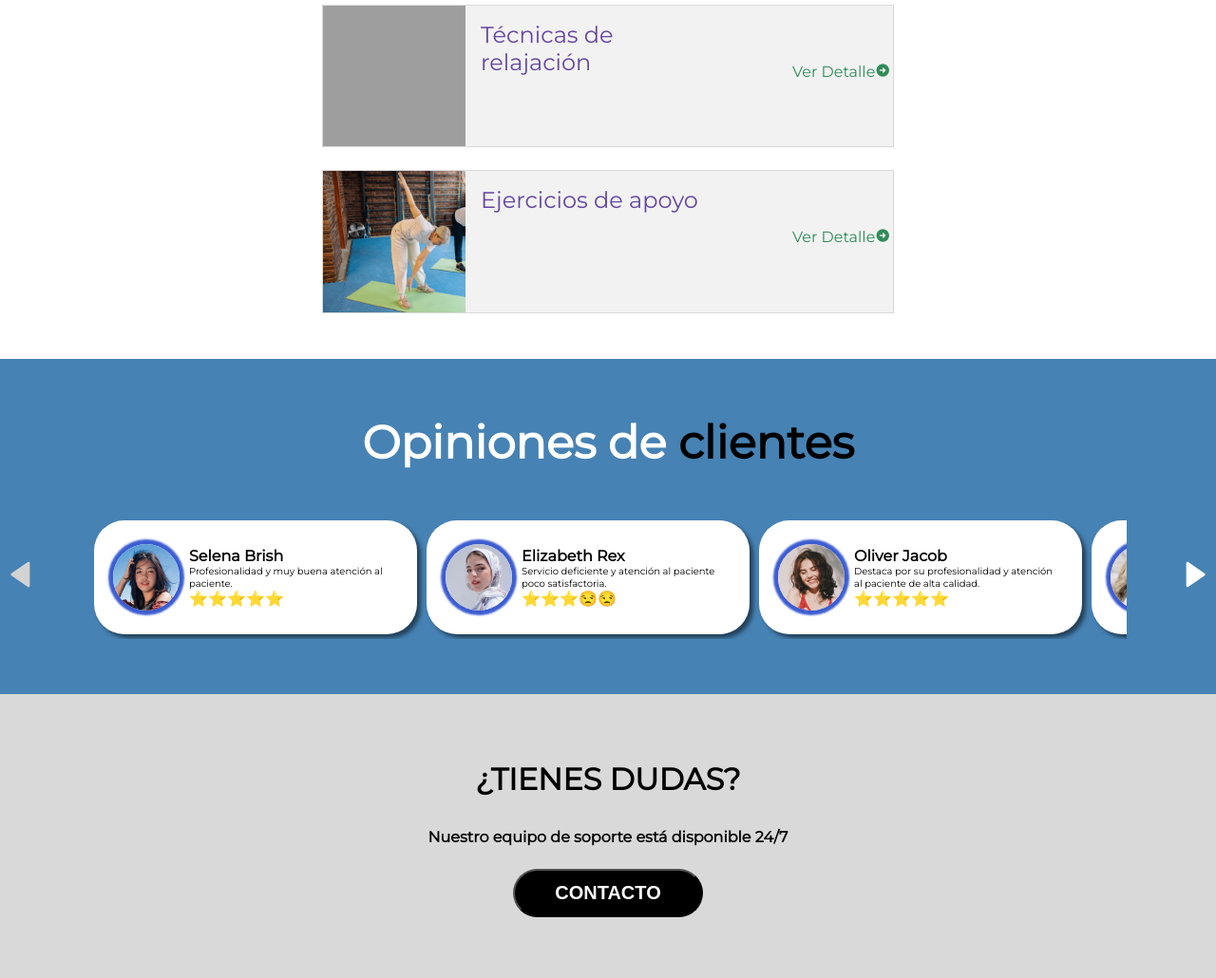
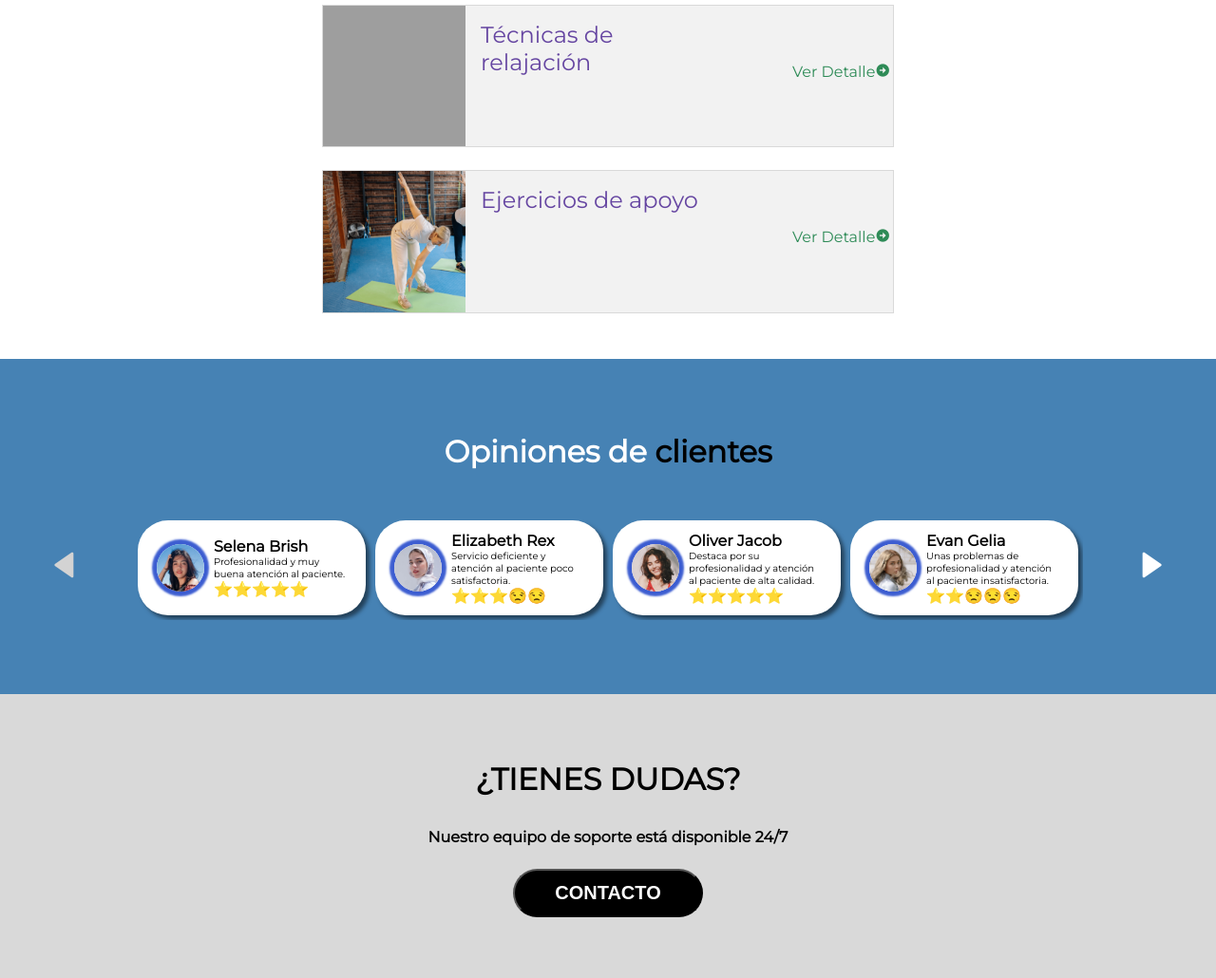
Before and after one commit to Dazav/ProyectoIntegrador, a PHP site: page /html/index.html in a window 1280 px wide. Shown: the part 1525-2555 px from the top of the page at 95% size. Run offline with PHP 8.4, Linux system fonts and the light colour scheme; grey boxes are pictures that could not be loaded.

Commit message:
responsive

```diff
--- a/css/style.css
+++ b/css/style.css
@@ -808,4 +808,37 @@ footer hr{
     .active3 p{
         animation: widthCambiar 0.5s ease-in-out forwards;
     }
+    /* comentarios responsive */
+    .tituloComentarios h1{
+        font-size: 2rem;
+    }
+    .outer{
+        width: 1000px;
+        height: 110px;
+    }
+    .comentario{
+        width: 200px;
+        height: 100px;
+    }
+    .comentario div:first-child img{
+        width: 50px;
+        height: 50px;
+    }
 }
+@media screen and (max-width:1230px) {
+    /* comentarios responsive */
+    .tituloComentarios h1{
+        font-size: 2rem;
+    }
+    .outer{
+        width: 600px;
+        height: 110px;
+    }
+    .comentario{
+        width: 100px;
+        height: 100px;
+    }
+    .comentario div:first-child img{
+        display: none;
+    }
+}
--- a/js/app.js
+++ b/js/app.js
@@ -45,13 +45,15 @@ $(document).ready(function () {
 //animacion de opiniones
 $(document).ready(function () {
     var widthComentario = $(".comentario").width();
+    var paddingRight= parseInt($(".comentario").css("padding-right"),10);
+    var marginRight = parseInt($(".comentario").css("margin-right"),10);
     var comentarioArra=document.getElementsByClassName("comentario");
     var index=0;
     $("#flecha2").on("click", function () {
         index++;
         $("#flecha1").css("color", "white");
         $("#flecha1").prop("disabled", false);
-        $(".cartaList").animate({"left": -(widthComentario+50)*index*4},"easeInOut");
+        $(".cartaList").animate({"left": -(widthComentario+(paddingRight+marginRight)*2)*index*4},"easeInOut");
         if (index >= comentarioArra.length/4-1) {
             $("#flecha2").css("color", "#D3D3D3");
             $("#flecha1").css("color", "white");
@@ -63,7 +65,7 @@ $(document).ready(function () {
         index--;
         $("#flecha2").css("color", "white");
         $("#flecha2").prop("disabled", false);
-        $(".cartaList").animate({"left": -(widthComentario+50)*index*4},"easeInOut");
+        $(".cartaList").animate({"left": -(widthComentario+(paddingRight+marginRight)*2)*index*4},"easeInOut");
         if (index < 1) {
             $("#flecha1").css("color", "#D3D3D3");
             $("#flecha2").css("color", "white");
```
